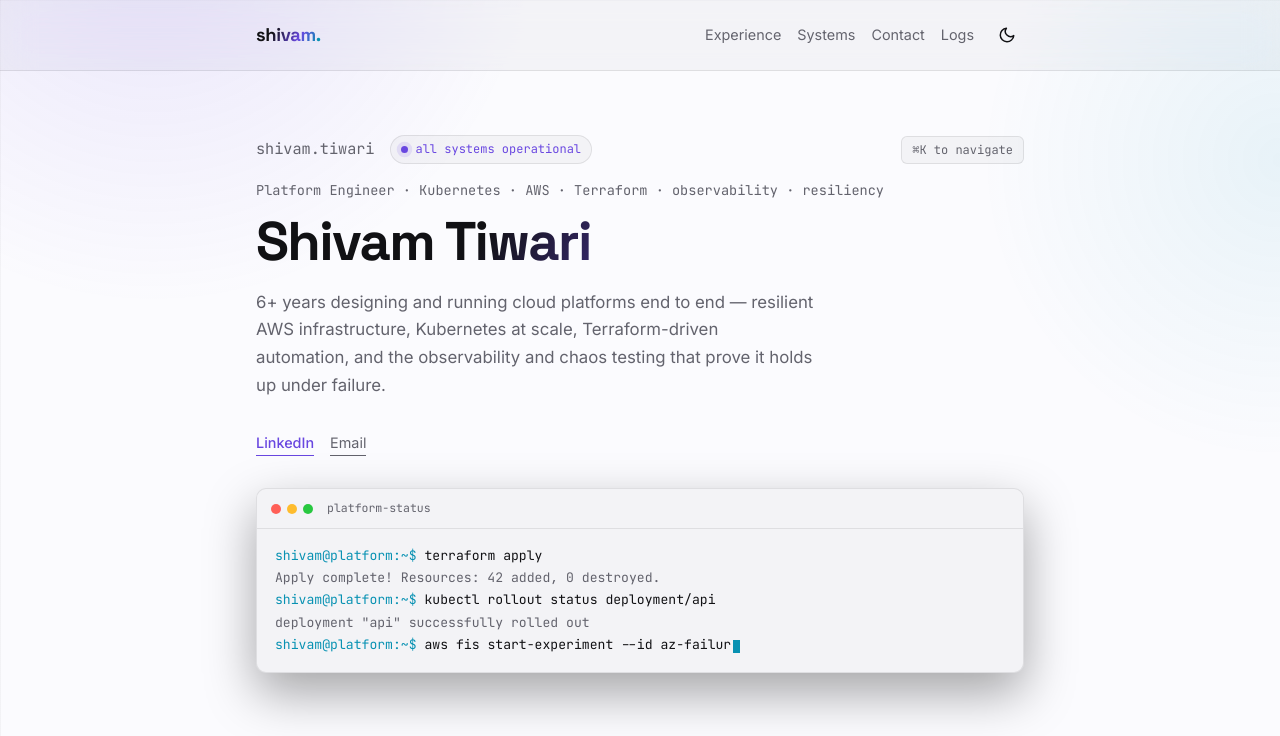
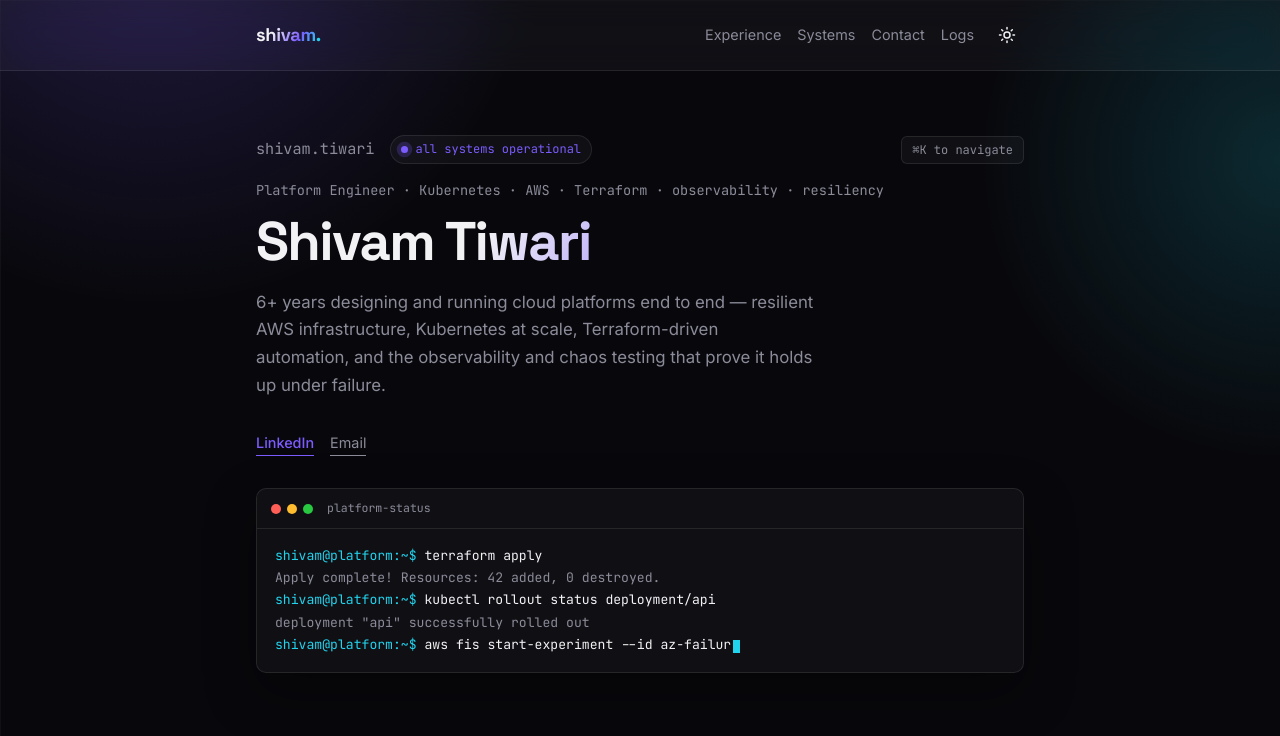
Before and after one commit to shivamstt/shivam-tiwari-portfolio, a React (Vite) app: page / in a window 1280 px wide. Shown: the top 736 px of the page. Built offline with nearby package versions, Linux system fonts and the light colour scheme; no server answers.

Commit message:
chore : updating portfolio

```diff
--- a/src/pages/Home.jsx
+++ b/src/pages/Home.jsx
@@ -93,6 +93,12 @@ const certifications = [
     {
         name: 'HashiCorp Certified: Terraform Associate (003)',
         issuer: 'HashiCorp',
+        period: '',
+        url: ''
+    },
+    {
+        name: 'Claude Certified Architect – Foundations',
+        issuer: 'Anthropic',
         period: '',
         url: ''
     }
--- a/src/theme.jsx
+++ b/src/theme.jsx
@@ -4,9 +4,7 @@ const ThemeContext = createContext({ theme: 'dark', toggleTheme: () => {} });
 
 export function ThemeProvider({ children }) {
     const [theme, setTheme] = useState(
-        () =>
-            localStorage.getItem('theme') ||
-            (window.matchMedia('(prefers-color-scheme: light)').matches ? 'light' : 'dark')
+        () => localStorage.getItem('theme') || 'dark'
     );
 
     useEffect(() => {
```
